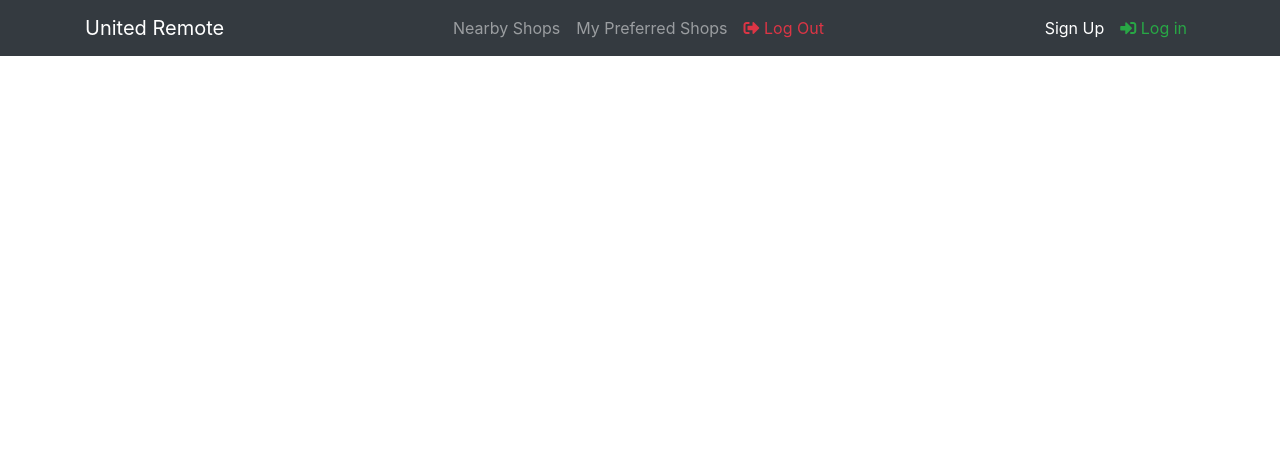
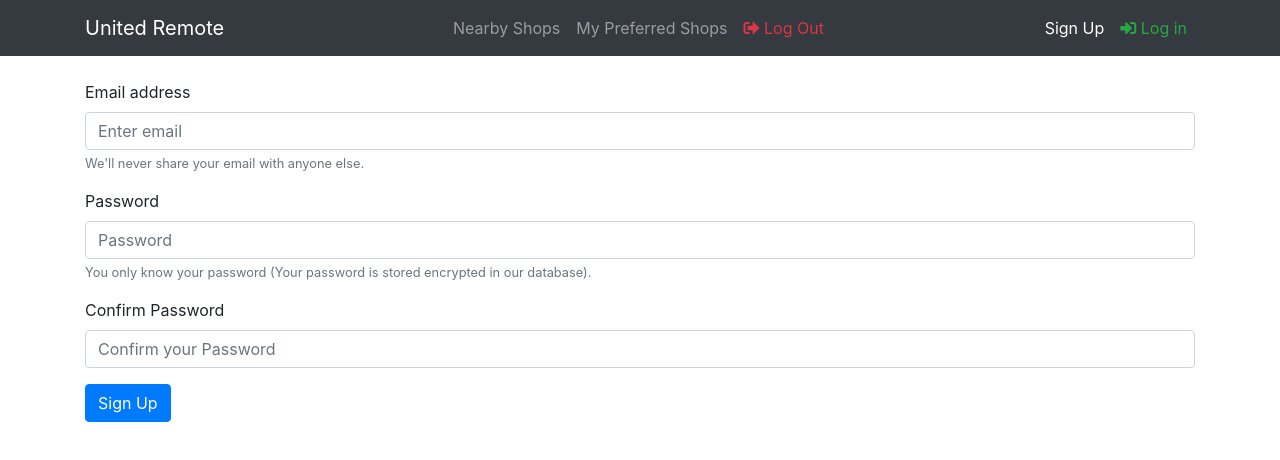
Before and after one commit to smiletondi/HF_frontEnd, a React (Create React App) app: page /signup in a window 1280 px wide. Shown: the top 460 px of the page. Built offline with nearby package versions, Linux system fonts and the light colour scheme.

Commit message:
Add the SignUp component

```diff
--- a/src/App.js
+++ b/src/App.js
@@ -6,6 +6,7 @@ import Dashborad from "./components/dashboard/Dashboard";
 import NearbyShops from "./components/shops/NearbyShops";
 import PreferredShops from "./components/shops/PreferredShops";
 import SignIn from "./components/auth/SignIn";
+import SignUp from "./components/auth/SignUp";
 
 function App() {
   return (
@@ -16,9 +17,10 @@ function App() {
 
           <Switch>
             <Route exact path="/" component={Dashborad} />
-            <Route exact path="/nearbyshops" component={NearbyShops} />
-            <Route exact path="/preferredshops" component={PreferredShops} />
-            <Route exact path="/signin" component={SignIn} />
+            <Route path="/nearbyshops" component={NearbyShops} />
+            <Route path="/preferredshops" component={PreferredShops} />
+            <Route path="/signin" component={SignIn} />
+            <Route path="/signup" component={SignUp} />
           </Switch>
         </div>
       </div>
--- a/src/components/auth/SignIn.js
+++ b/src/components/auth/SignIn.js
@@ -37,7 +37,6 @@ class SignIn extends Component {
                         id="password"
                         placeholder="Password"
                         onChange={this.handleChange} />
-                    <small className="form-text text-muted">You only know your password (Your password is stored encrypted in our database).</small>
                 </div>
                 <input type="submit" value="Login" className="btn btn-primary" />
             </form>
--- a/src/components/auth/SignUp.js
+++ b/src/components/auth/SignUp.js
@@ -0,0 +1,58 @@
+import React, { Component } from 'react'
+
+class SignUp extends Component {
+    state = {
+        email: "",
+        password: "",
+        confirmedPassword: ""
+    }
+
+    handleSubmit = (e) => {
+        console.log("Form submited");
+    }
+
+    handleChange = e => {
+        this.setState({
+            [e.target.id]: e.target.value
+        })
+    }
+
+    render() {
+        return (
+            <form onSubmit={this.handleSubmit}>
+                <div className="form-group">
+                    <label htmlFor="email">Email address</label>
+                    <input
+                        type="email"
+                        className="form-control"
+                        id="email"
+                        placeholder="Enter email"
+                        onChange={this.handleChange} />
+                    <small className="form-text text-muted">We'll never share your email with anyone else.</small>
+                </div>
+                <div className="form-group">
+                    <label htmlFor="password">Password</label>
+                    <input
+                        type="password"
+                        className="form-control"
+                        id="password"
+                        placeholder="Password"
+                        onChange={this.handleChange} />
+                    <small className="form-text text-muted">You only know your password (Your password is stored encrypted in our database).</small>
+                </div>
+                <div className="form-group">
+                    <label htmlFor="confirmedPassword">Confirm Password</label>
+                    <input
+                        type="password"
+                        className="form-control"
+                        id="confirmedPassword"
+                        placeholder="Confirm your Password"
+                        onChange={this.handleChange} />
+                </div>
+                <input type="submit" value="Sign Up" className="btn btn-primary" />
+            </form>
+        )
+    }
+}
+
+export default SignUp;
--- a/src/components/layout/SignedOutLinks.js
+++ b/src/components/layout/SignedOutLinks.js
@@ -5,7 +5,7 @@ function SignedOutLinks() {
     return (
             <div className="collapse navbar-collapse" id="navbarNavAltMarkup">
                 <div className="navbar-nav ml-auto">
-                    <NavLink to="" className="nav-item nav-link" href="#">Sign Up</NavLink>
+                    <NavLink to="/signup" className="nav-item nav-link" href="#">Sign Up</NavLink>
                     <NavLink to="/signin" className="nav-item nav-link text-success" href="#"><i className="fas fa-sign-in-alt"></i> Log in</NavLink>
                 </div>
             </div>
```
